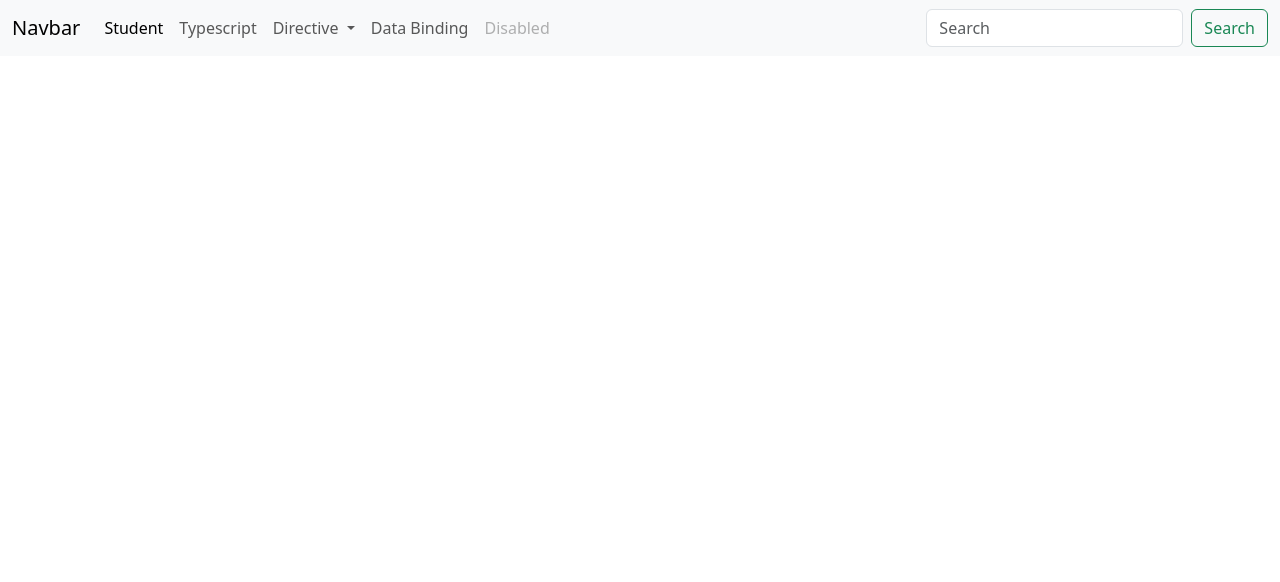
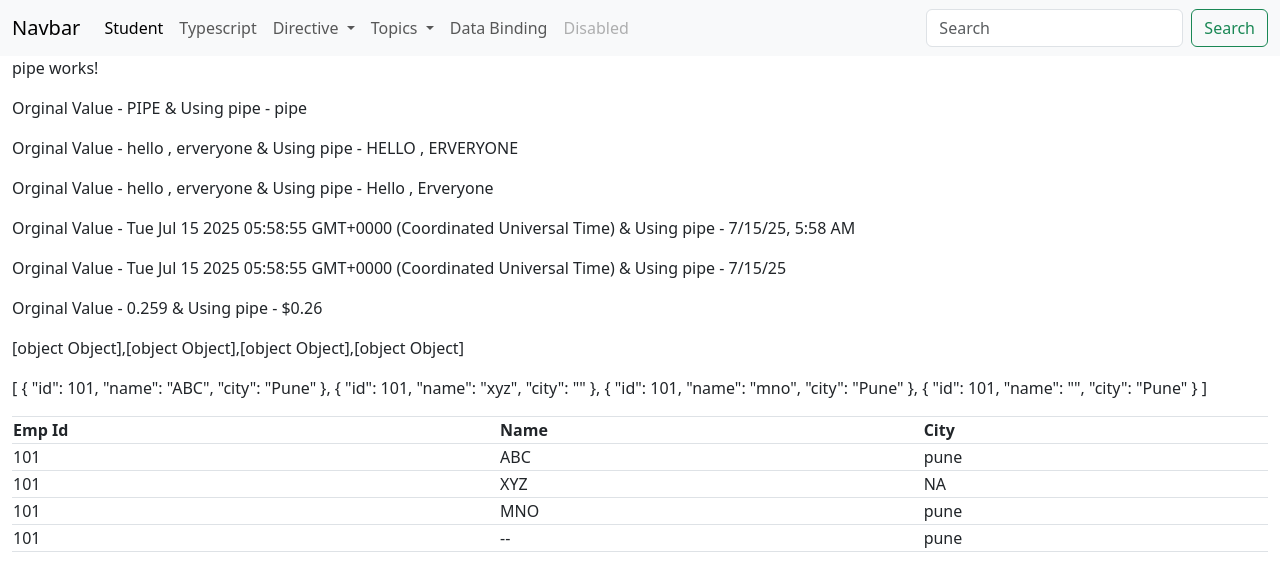
Before and after one commit to gaikwadGFS/Angular_Practice_B3, an Angular app: page /pipe in a window 1280 px wide. Before the commit this address led to /. Shown: the top 582 px of the page. Built offline with nearby package versions, Linux system fonts and the light colour scheme.

Commit message:
pipe session

```diff
--- /dev/null
+++ b/src/app/Pipe/na.pipe.ts
@@ -0,0 +1,26 @@
+import { Pipe, PipeTransform } from '@angular/core';
+
+@Pipe({
+  name: 'na',
+  standalone: true
+})
+export class NaPipe implements PipeTransform {
+
+  // transform(value: unknown): unknown {
+  //   if (value == null || value == undefined || value == '') {
+  //     return '--';
+  //   } else {
+  //     return value;
+  //   }
+  // }
+
+
+  transform(value: unknown,emptyString :string): unknown {
+    if (value == null || value == undefined || value == '') {
+      return emptyString;
+    } else {
+      return value;
+    }
+  }
+
+}
--- a/src/app/app.component.html
+++ b/src/app/app.component.html
@@ -24,6 +24,17 @@
             <li><a class="dropdown-item" routerLink="#">Something else here</a></li>
           </ul>
         </li>
+         <li class="nav-item dropdown">
+          <a class="nav-link dropdown-toggle"  role="button" data-bs-toggle="dropdown" aria-expanded="false">
+            Topics
+          </a>
+          <ul class="dropdown-menu">
+            <li><a class="dropdown-item" routerLink="pipe">pipe</a></li>
+            <li><a class="dropdown-item" routerLink="attribute_dir">Attribute</a></li>
+            <li><hr class="dropdown-divider"></li>
+            <li><a class="dropdown-item" routerLink="#">Something else here</a></li>
+          </ul>
+        </li>
          <li class="nav-item">
           <a class="nav-link" routerLink="data_binding">Data Binding</a>
         </li>
--- a/src/app/app.routes.ts
+++ b/src/app/app.routes.ts
@@ -4,6 +4,7 @@ import { TypescriptComponent } from './components/typescript/typescript.componen
 import { StructuralDirectiveComponent } from './components/structural-directive/structural-directive.component';
 import { DataBindingComponent } from './components/data-binding/data-binding.component';
 import { AttributeDirectiveComponent } from './components/attribute-directive/attribute-directive.component';
+import { PipeComponent } from './components/pipe/pipe.component';
 
 export const routes: Routes = [
     {
@@ -25,5 +26,9 @@ export const routes: Routes = [
     {
         path:'attribute_dir',
         component:AttributeDirectiveComponent
+    },
+    {
+        path:'pipe',
+        component:PipeComponent
     }
 ];
--- /dev/null
+++ b/src/app/components/pipe/pipe.component.html
@@ -0,0 +1,25 @@
+<p>pipe works!</p>
+
+<p>Orginal Value - {{name}} & Using pipe - {{name | lowercase }}</p>
+<p>Orginal Value - {{welcomeMsg}} & Using pipe - {{welcomeMsg | uppercase }}</p>
+<p>Orginal Value - {{welcomeMsg}} & Using pipe - {{welcomeMsg | titlecase }}</p>
+<p>Orginal Value - {{currentDate}} & Using pipe - {{currentDate | date:'short' }}</p>
+<p>Orginal Value - {{currentDate}} & Using pipe - {{currentDate | date:'M/d/yy' }}</p>
+<p>Orginal Value - {{a}} & Using pipe - {{a | currency }}</p>
+<p>{{studentObj}}</p>
+<p>{{studentObj | json}}</p>
+
+
+<table class="table table-bordered">
+    <tr>
+        <th>Emp Id</th>
+        <th>Name</th>
+        <th>City</th>
+    </tr>
+    <tr *ngFor="let list of studentObj">
+        <td>{{list.id}}</td>
+        <td>{{list.name | uppercase | na:'--'}}</td>
+        <td>{{list.city |lowercase | na:"NA"}}</td>
+    </tr>
+
+</table>
--- /dev/null
+++ b/src/app/components/pipe/pipe.component.ts
@@ -0,0 +1,47 @@
+import { CommonModule, CurrencyPipe, DatePipe, JsonPipe, LowerCasePipe, TitleCasePipe, UpperCasePipe } from '@angular/common';
+import { Component } from '@angular/core';
+import { pipe } from 'rxjs';
+import { NaPipe } from '../../Pipe/na.pipe';
+
+@Component({
+  selector: 'app-pipe',
+  standalone: true,
+  imports: [UpperCasePipe, LowerCasePipe, TitleCasePipe, DatePipe, CurrencyPipe, JsonPipe,CommonModule,NaPipe],
+  templateUrl: './pipe.component.html',
+  styleUrl: './pipe.component.css'
+})
+export class PipeComponent {
+
+  name: string = 'PIPE';
+  welcomeMsg: string = "hello , erveryone";
+
+  currentDate: Date = new Date();
+
+  a: number = 0.259;
+  b: number = 1.3495;
+
+  studentObj: any[] = [
+    {
+      id: 101,
+      name: "ABC",
+      city: "Pune"
+    },
+     {
+      id: 101,
+      name: "xyz",
+      city: ""
+    },
+     {
+      id: 101,
+      name: "mno",
+      city: "Pune"
+    },
+     {
+      id: 101,
+      name: "",
+      city: "Pune"
+    }
+  ]
+
+
+}
```
Also changed, not shown: src/app/components/pipe/pipe.component.css (added), 2 other files (tests, documents, lock files or other folders).
